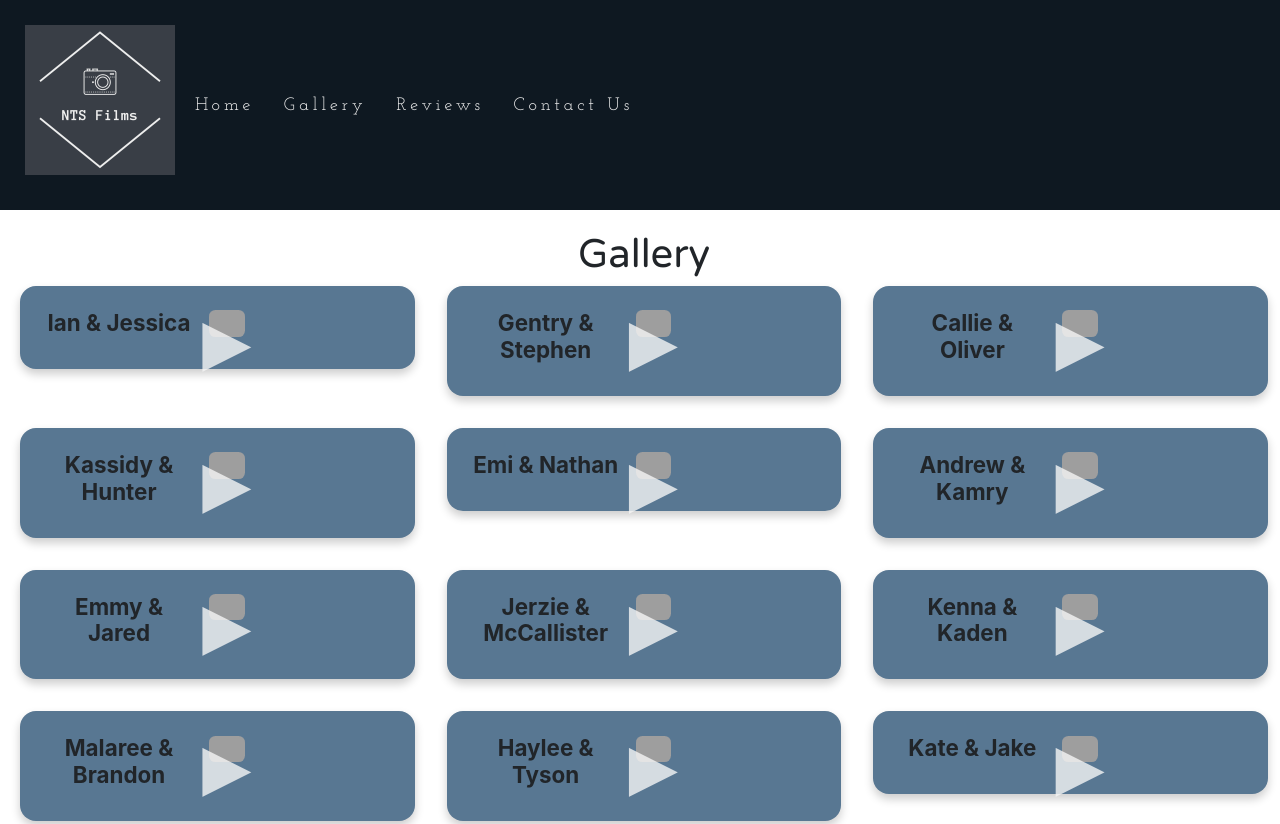
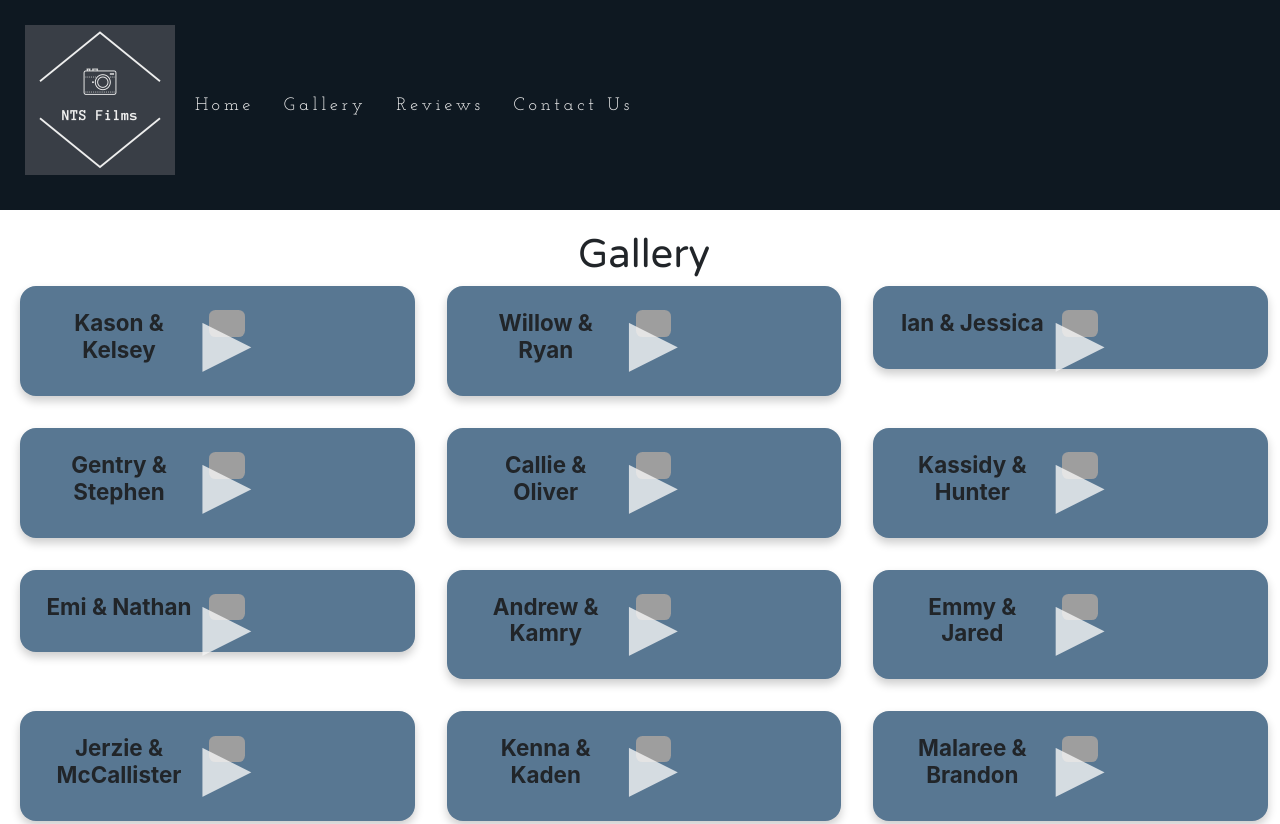
Before and after one commit to smith-tanner22/ntsfilms, a website built with Vite: page gallery.html in a window 1280 px wide. Shown: the top 824 px of the page. Built offline with nearby package versions, Linux system fonts and the light colour scheme; grey boxes are pictures that could not be loaded; a script that the page names is missing.

Commit message:
added Willow and Kelsey

```diff
--- a/gallery.html
+++ b/gallery.html
@@ -64,6 +64,48 @@
     <main>
       <h1>Gallery</h1>
       <div class="cardContainer">
+        <div class="gallery">
+          <section class="gallery-item">
+            <h3 class="gallery-title">Kason & Kelsey</h3>
+            <a
+              href="https://www.youtube.com/watch?v=_l47bjkPnKs"
+              data-title="Kason & Kelsey Wedding"
+              data-width="1024"
+              data-toggle="lightbox"
+              data-gallery="youtubevideos"
+              class="col-sm-4 video"
+            >
+              <button type="button" class="btn btn-play">
+                <span class="glyphicon glyphicon-play" aria-label="Play"></span>
+              </button>
+              <img
+                src="https://img.youtube.com/vi/l47bjkPnKs/mqdefault.jpg"
+                class="img-responsive"
+              />
+            </a>
+          </section>
+        </div>
+        <div class="gallery">
+          <section class="gallery-item">
+            <h3 class="gallery-title">Willow & Ryan</h3>
+            <a
+              href="https://www.youtube.com/watch?v=BY-nKruxzWc"
+              data-title="Willow & Ryan | Mesa Arizona Temple"
+              data-width="1024"
+              data-toggle="lightbox"
+              data-gallery="youtubevideos"
+              class="col-sm-4 video"
+            >
+              <button type="button" class="btn btn-play">
+                <span class="glyphicon glyphicon-play" aria-label="Play"></span>
+              </button>
+              <img
+                src="https://img.youtube.com/vi/BY-nKruxzWc/mqdefault.jpg"
+                class="img-responsive"
+              />
+            </a>
+          </section>
+        </div>
         <div class="gallery">
           <section class="gallery-item">
             <h3 class="gallery-title">Ian & Jessica</h3>
```
